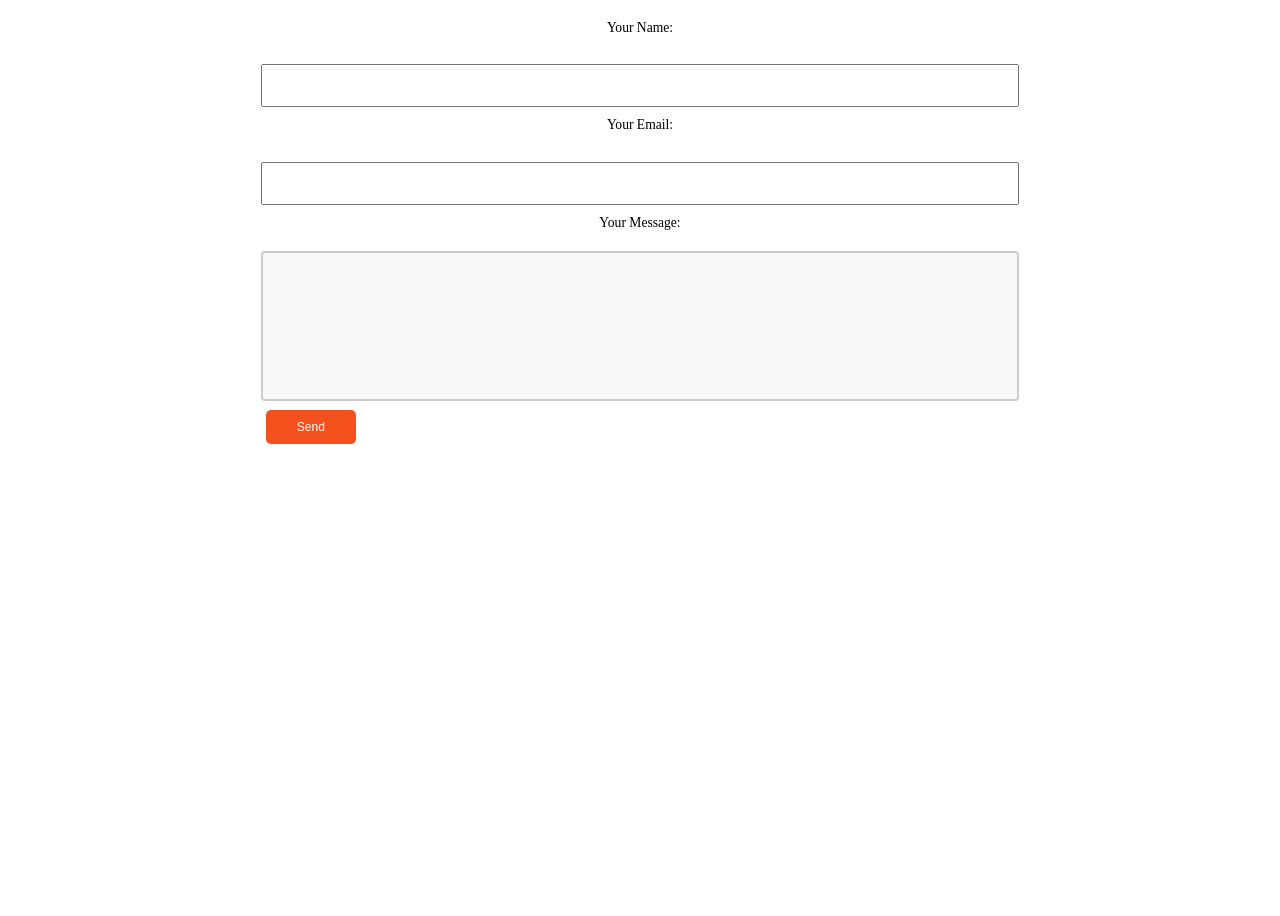
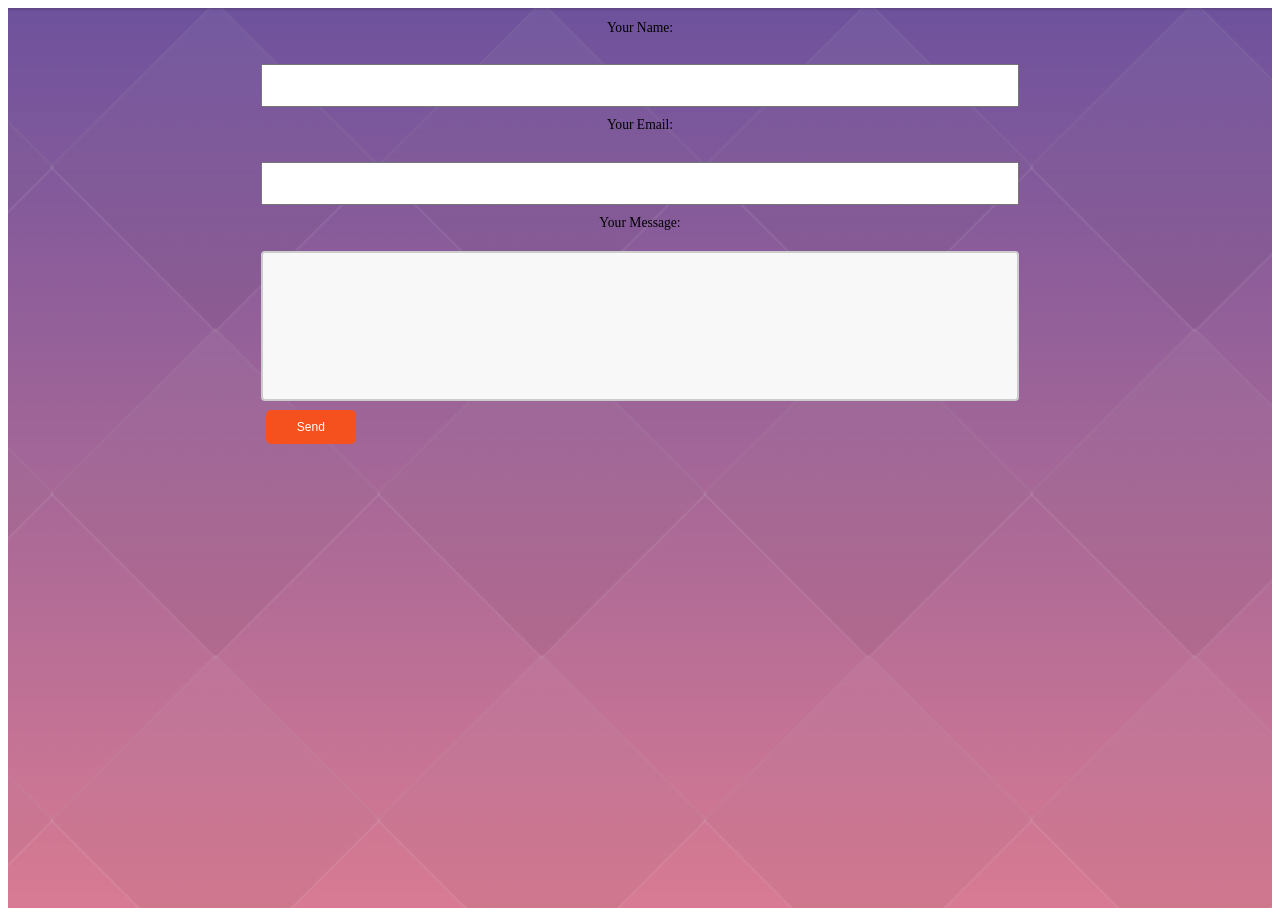
Before and after one commit to kingxxxl/project1, a plain HTML site: page contact.html in a window 1280 px wide. Before the commit the page ends 800 px from the top, so only its background shows below. Drawn offline with Linux system fonts and the light colour scheme.

Commit message:
Update contact.html

```diff
--- a/contact.html
+++ b/contact.html
@@ -9,7 +9,7 @@
     <style></style>
   </head>
   <body>
-    <div class="hero-image">
+    <div class="image">
       <div class="center">
         <form>
           <label for="fname">Your Name:</label><br />
```
